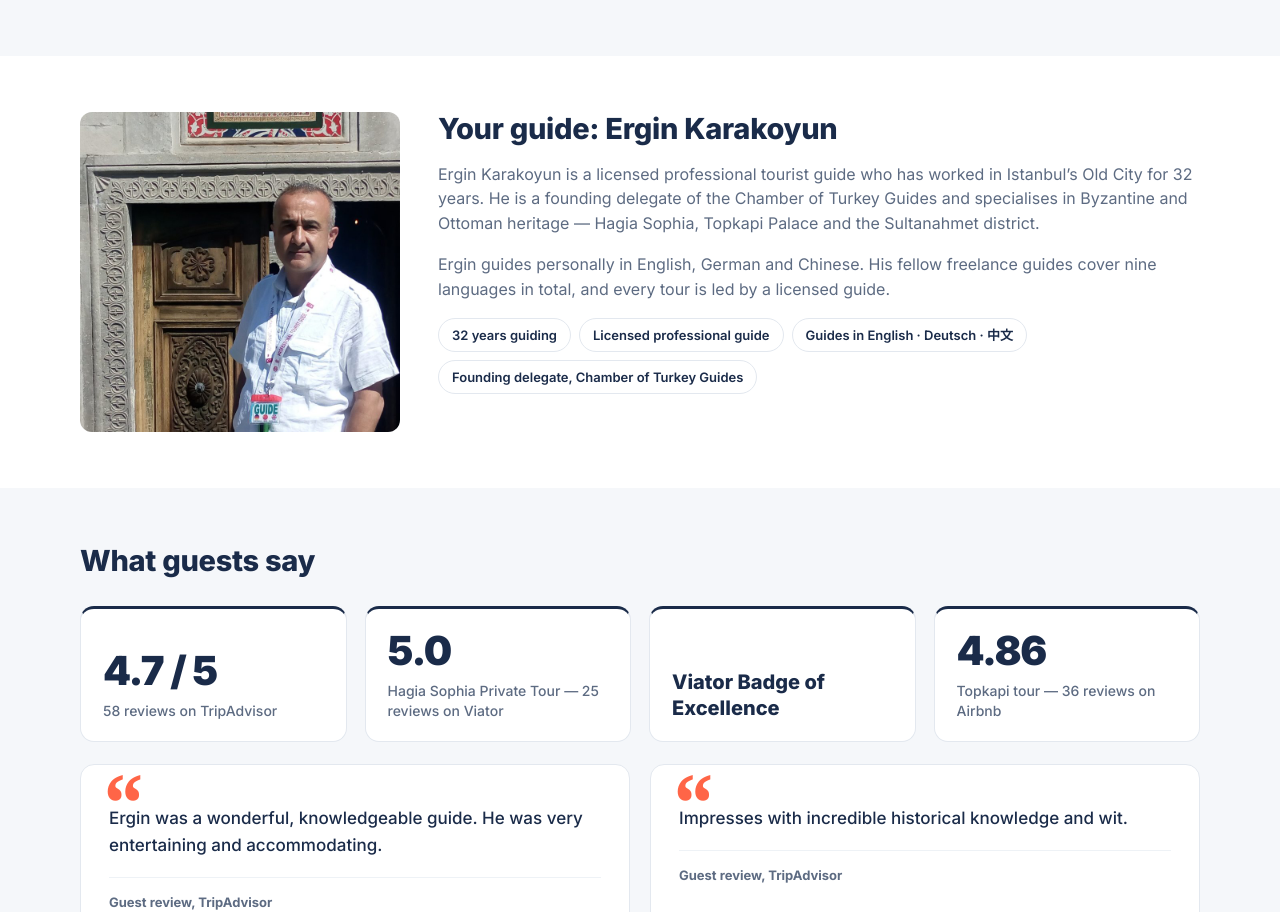
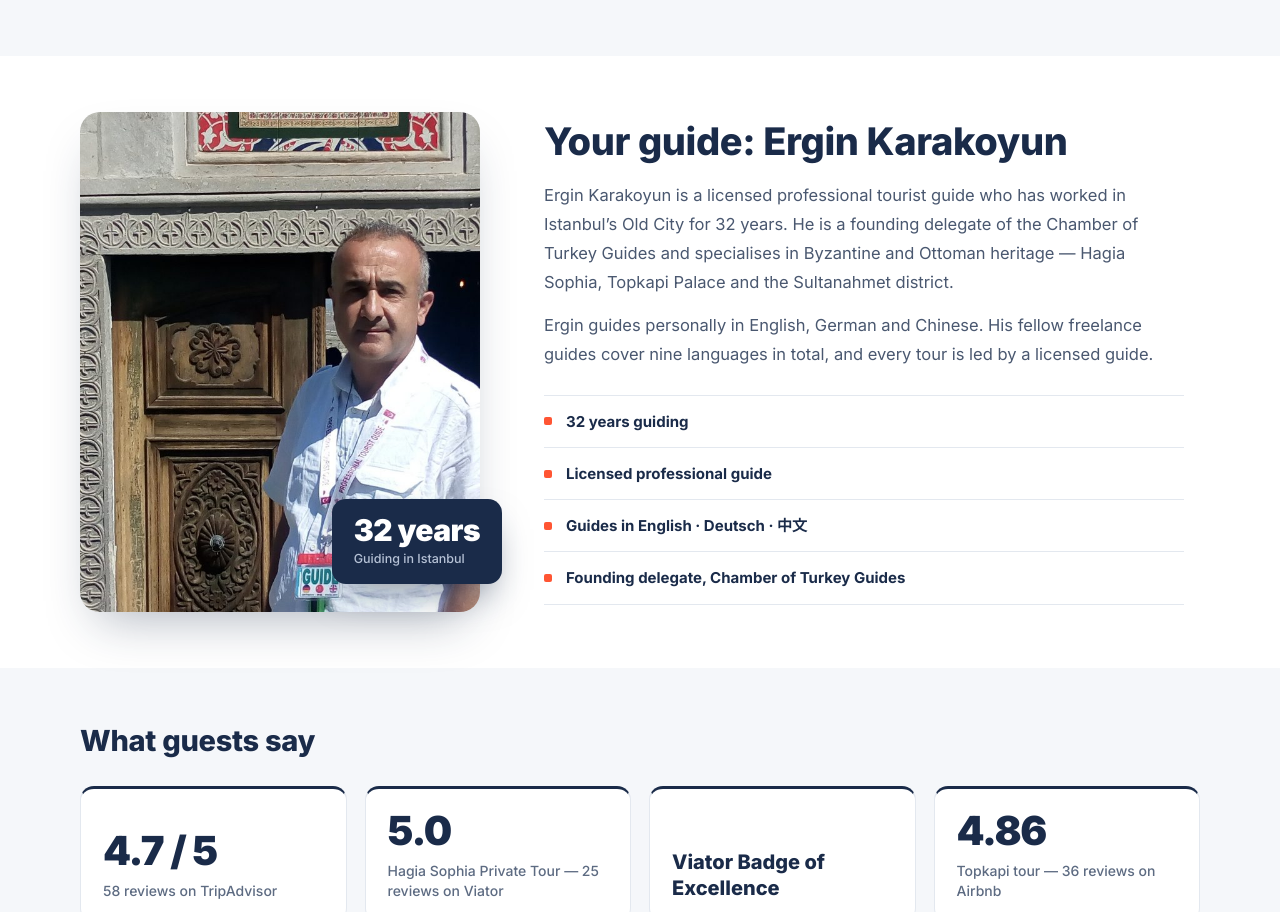
Before and after one commit to 7amed3li/oligarch-travel, a Next.js app: page / in a window 1280 px wide. Shown: the part 2635-3547 px from the top of the page. Built offline with nearby package versions, Linux system fonts and the light colour scheme.

Commit message:
ui: redesign guide section with framed portrait, experience badge and fact list

```diff
--- a/app/globals.css
+++ b/app/globals.css
@@ -516,3 +516,18 @@ footer.site .wrap{padding-top:64px;padding-bottom:28px}
 .crumb a:hover{color:#1A2B49}
 .crumb-sep{width:6px;height:6px;border-top:1.5px solid #A3AEC0;border-right:1.5px solid #A3AEC0;transform:rotate(45deg);margin:0 2px}
 .crumb-current{color:#1A2B49}
+
+/* About */
+.ab{display:grid;grid-template-columns:minmax(0,400px) minmax(0,1fr);gap:64px;align-items:center}
+.ab-photo{position:relative}
+.ab-photo img{display:block;width:100%;aspect-ratio:4/5;object-fit:cover;object-position:center top;border-radius:20px;box-shadow:0 24px 50px -18px rgba(26,43,73,.35)}
+.ab-badge{position:absolute;right:-22px;bottom:28px;background:#1A2B49;color:#fff;border-radius:14px;padding:16px 22px;box-shadow:0 18px 36px -12px rgba(26,43,73,.55);max-width:210px}
+.ab-badge strong{display:block;font-size:30px;font-weight:900;letter-spacing:-.02em;line-height:1}
+.ab-badge span{display:block;margin-top:6px;font-size:12.5px;line-height:1.35;color:#B6C2D6;font-weight:500}
+.ab-body{min-width:0}
+.ab-body .sec{font-size:clamp(28px,3.4vw,38px);margin-bottom:18px}
+.ab-text{margin:0 0 14px;font-size:16.5px;line-height:1.75;color:#4A5870;max-width:640px}
+.ab-facts{list-style:none;margin:26px 0 0;padding:0;max-width:640px;border-top:1px solid #E3E8EF}
+.ab-facts li{position:relative;padding:14px 0 14px 22px;border-bottom:1px solid #E3E8EF;font-size:15px;font-weight:700;color:#1A2B49}
+.ab-facts li::before{content:"";position:absolute;left:0;top:50%;width:8px;height:8px;margin-top:-4px;background:#FF5533;border-radius:2px}
+@media (max-width:900px){.ab{grid-template-columns:minmax(0,1fr);gap:40px}.ab-photo{max-width:420px}.ab-badge{right:12px;bottom:16px}}
--- a/components/HomePage.tsx
+++ b/components/HomePage.tsx
@@ -66,20 +66,26 @@ export default function HomePage({ locale, prices }: { locale: Locale; prices: P
       </section>
 
       <section id="about">
-        <div className="wrap about-grid">
-          <img src="/img/portrait.jpg" alt="Ergin Karakoyun, licensed tourist guide" />
-          <div>
+        <div className="wrap ab">
+          <div className="ab-photo">
+            <img src="/img/portrait.jpg" alt="Ergin Karakoyun, licensed tourist guide" />
+            <div className="ab-badge">
+              <strong>{TRUST[locale][TRUST[locale].length - 1][0]}</strong>
+              <span>{TRUST[locale][TRUST[locale].length - 1][1]}</span>
+            </div>
+          </div>
+          <div className="ab-body">
             <h2 className="sec">{u.about_title}</h2>
             {u.about_paras.map((p: string) => (
-              <p key={p.slice(0, 24)}>{p}</p>
+              <p className="ab-text" key={p.slice(0, 24)}>
+                {p}
+              </p>
             ))}
-            <div className="chips">
+            <ul className="ab-facts">
               {u.about_facts.map((f: string) => (
-                <span className="chip" key={f}>
-                  {f}
-                </span>
+                <li key={f}>{f}</li>
               ))}
-            </div>
+            </ul>
           </div>
         </div>
       </section>
```
